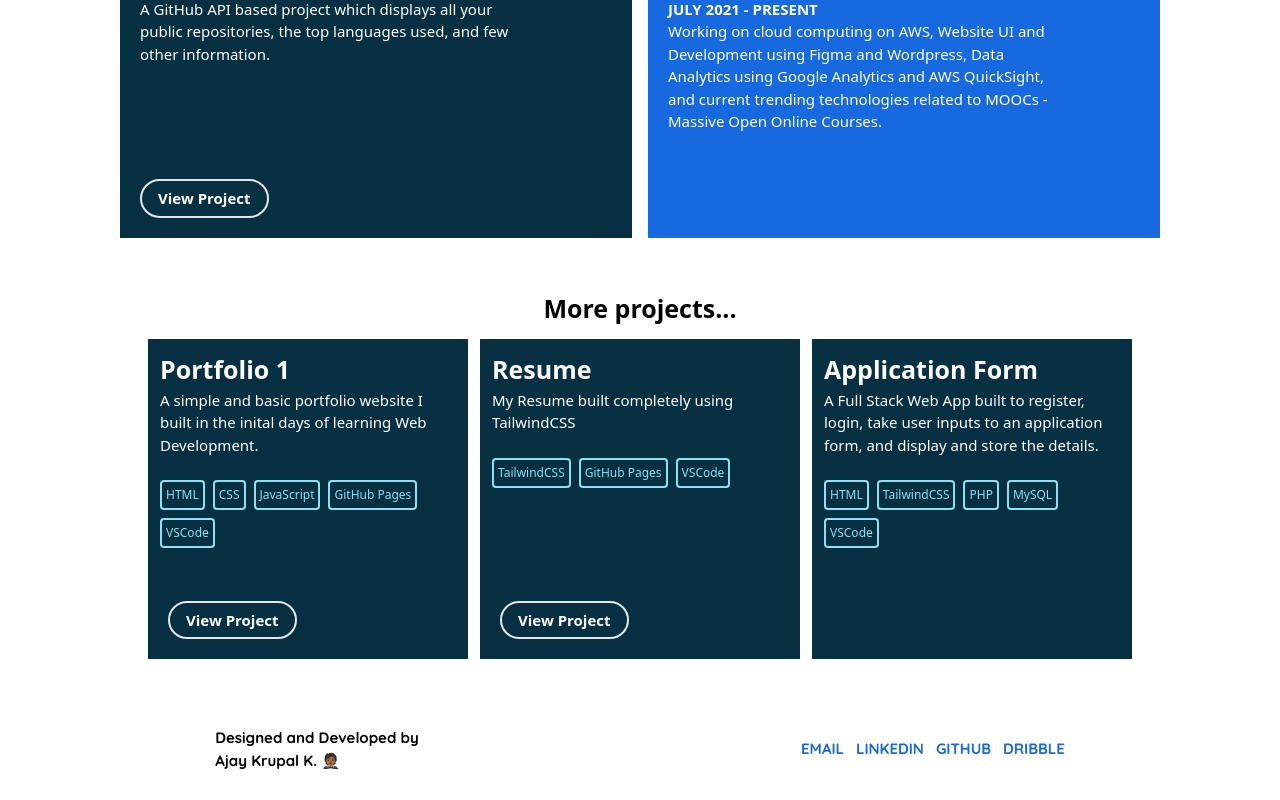
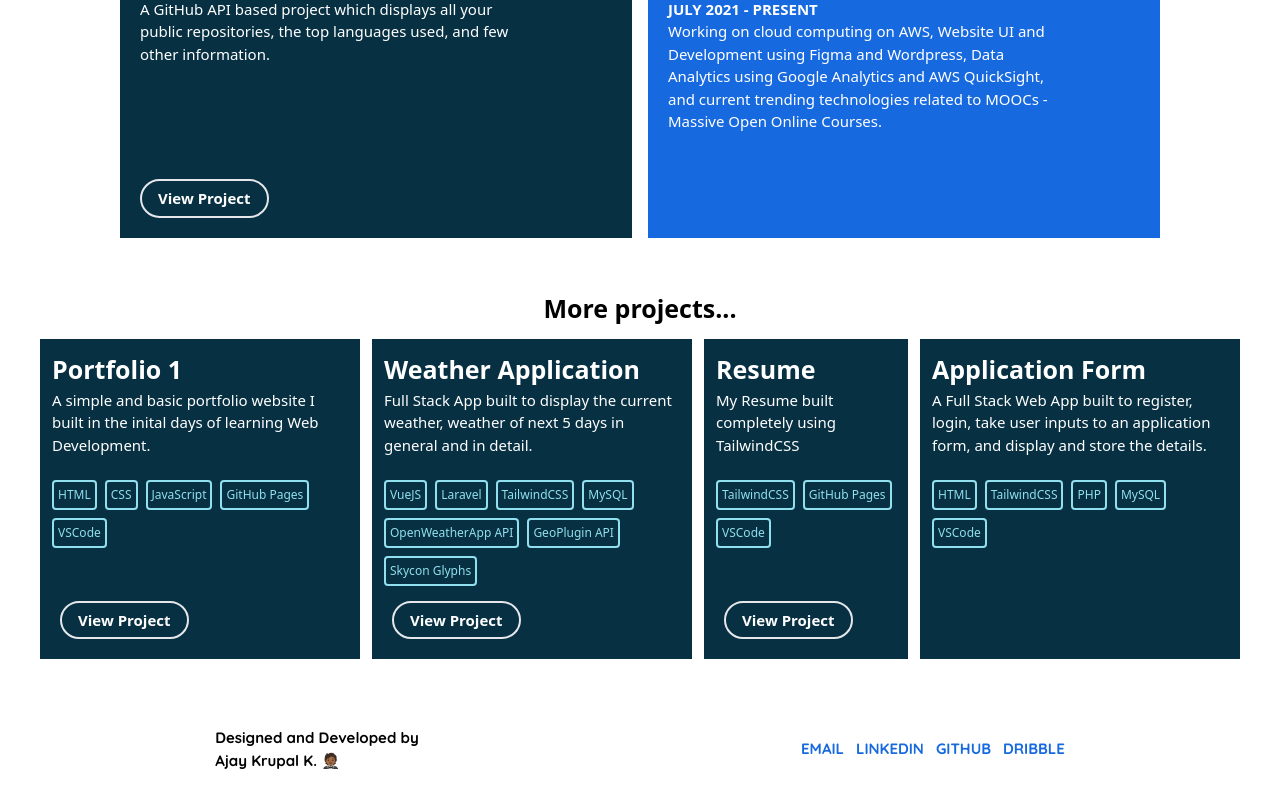
Before and after one commit to ajaykrupalk/Portfolio, a Vue app: page / in a window 1280 px wide. Shown: the part 461-1261 px from the top of the page. Built offline with nearby package versions, Linux system fonts and the light colour scheme.

Commit message:
Update Projects.vue

```diff
--- a/src/components/Projects.vue
+++ b/src/components/Projects.vue
@@ -18,6 +18,26 @@
                     </a>
                     <div class="absolute bottom-5 left-5">
                         <a href="https://ajaykrupalk.github.io" class="border-2 text-sm text-center font-semibold inline-block rounded-full px-4 py-1.5 hover:bg-white hover:text-black" target="_blank">
+                            View Project
+                        </a>
+                    </div>
+                </div>
+
+                <div class="relative flex flex-col bg-green-blue max-w-xs h-80 text-white p-3">
+                    <h4 class="text-md-lg font-bold">Weather Application</h4>
+                     <p class="text-sm">Full Stack App built to display the current weather, weather of next 5 days in general and in detail.</p>
+                    <br>
+                    <a class="flex flex-row text-cream gap-2 flex-wrap font-medium">
+                        <span class="border-2 border-cream rounded p-1 text-xs">VueJS</span>
+                        <span class="border-2 border-cream rounded p-1 text-xs">Laravel</span>
+                        <span class="border-2 border-cream rounded p-1 text-xs">TailwindCSS</span>
+                        <span class="border-2 border-cream rounded p-1 text-xs">MySQL</span>
+                        <span class="border-2 border-cream rounded p-1 text-xs">OpenWeatherApp API</span>
+                        <span class="border-2 border-cream rounded p-1 text-xs">GeoPlugin API</span>
+                        <span class="border-2 border-cream rounded p-1 text-xs">Skycon Glyphs</span>
+                    </a>
+                    <div class="absolute bottom-5 left-5">
+                        <a href="https://ajaykrupalk.me/Resume/" class="border-2 text-sm text-center font-semibold inline-block rounded-full px-4 py-1.5 hover:bg-white hover:text-black" target="_blank">
                             View Project
                         </a>
                     </div>
```
